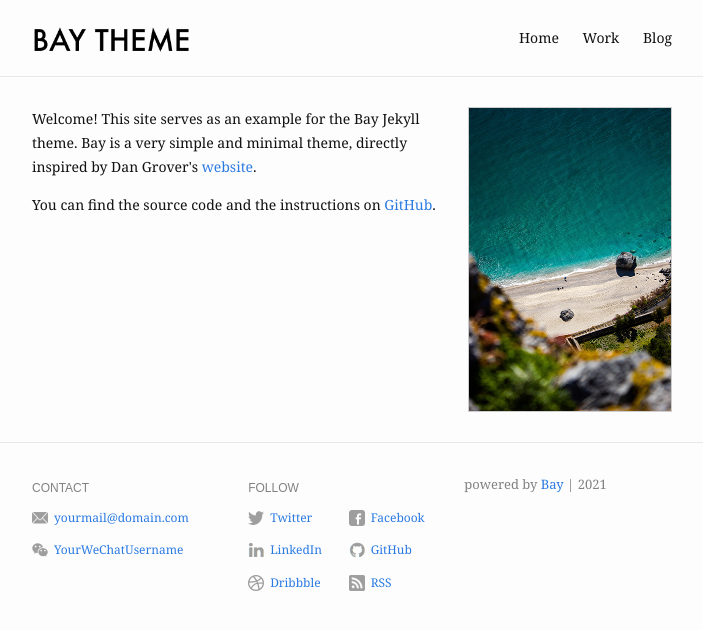
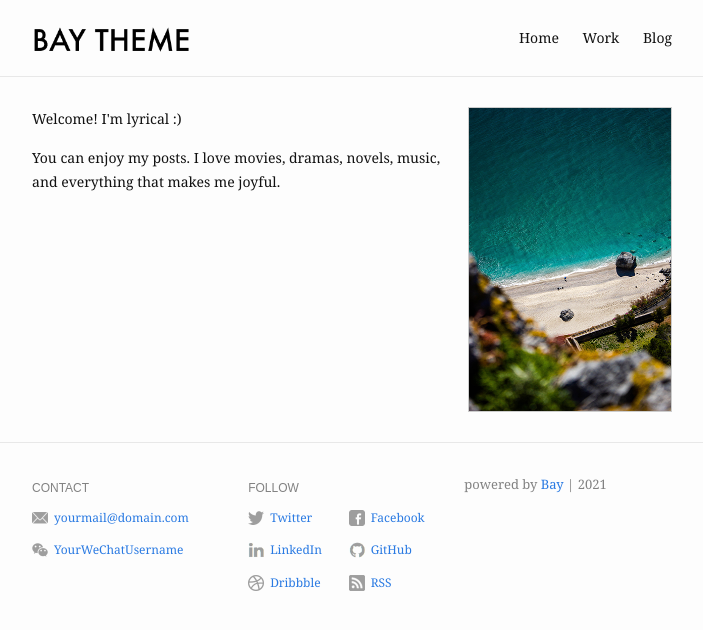
Before and after one commit to kimsj8912/kimsj8912.github.io, a Jekyll site: the page built from index.md, in a window 1280 px wide. Shown: the top 630 px of the page, without its empty margins (288-991 px from the left). Built offline with Jekyll 4.4.1, drawn with Linux system fonts in a browser that asks for light colours.

Commit message:
home update

```diff
--- a/index.md
+++ b/index.md
@@ -6,9 +6,9 @@ profile_picture:
 ---
 
 <p>
-  Welcome! This site serves as an example for the Bay Jekyll theme. Bay is a very simple and minimal theme, directly inspired by Dan Grover's <a href="http://dangrover.com">website</a>.
+  Welcome! I'm lyrical :)
 </p>
 
 <p>
-  You can find the source code and the instructions on <a href="https://github.com/eliottvincent/bay">GitHub</a>.
+  You can enjoy my posts. I love movies, dramas, novels, music, and everything that makes me joyful.
 </p>
```
